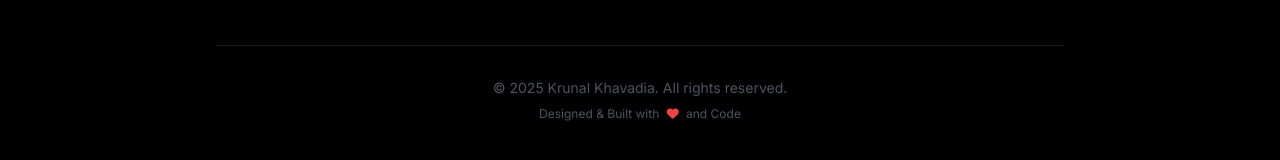
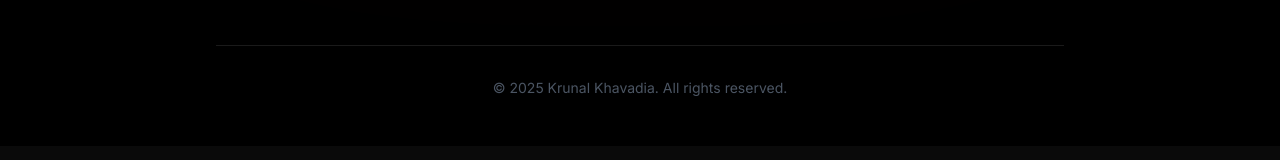
Before and after one commit to Krunaldeveloper/krunal-khavadia.github.io, a plain HTML site: page index.html in a window 1280 px wide. Shown: the part 3232-3392 px from the top of the page. Drawn offline with nearby package versions, Linux system fonts and the light colour scheme.

Commit message:
Remove design credit from footer

```diff
--- a/index.html
+++ b/index.html
@@ -425,7 +425,6 @@
 
             <div class="border-t border-white/10 pt-8 text-sm text-gray-600">
                 <p>&copy; 2025 Krunal Khavadia. All rights reserved.</p>
-                <p class="mt-2 text-xs">Designed & Built with <i class="fas fa-heart text-red-500 mx-1"></i> and Code</p>
             </div>
         </div>
     </footer>
```
